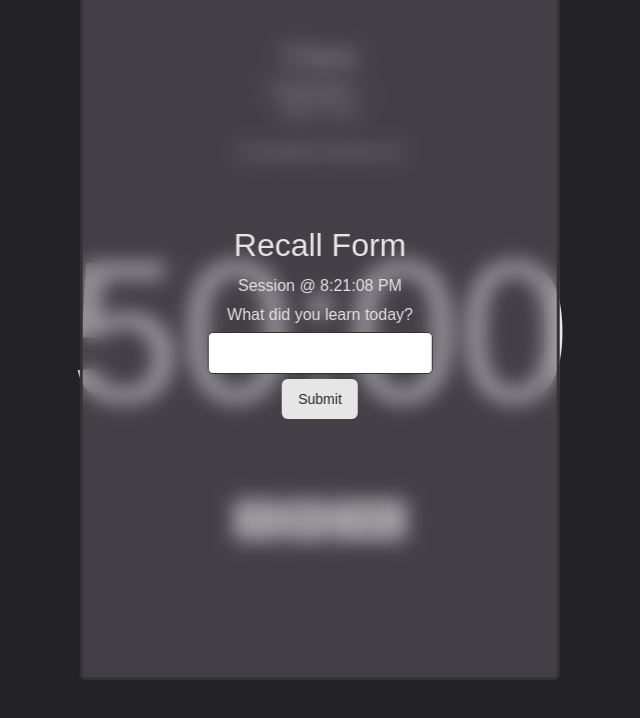
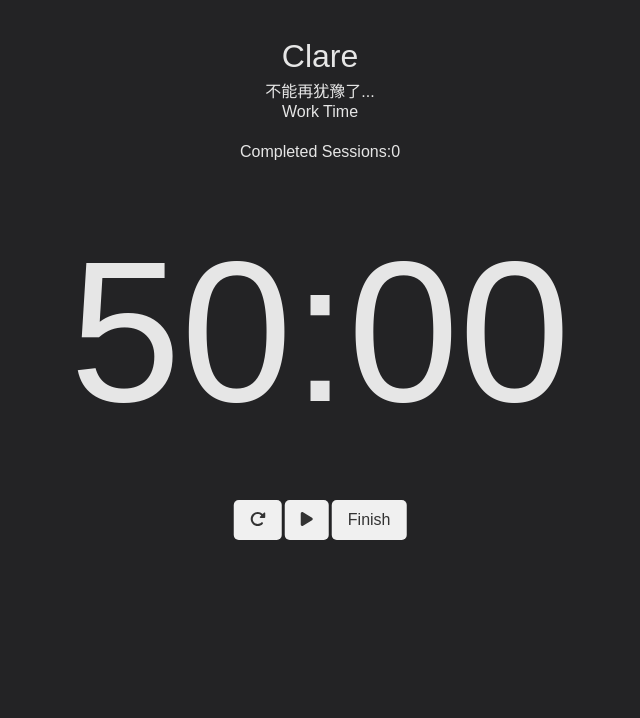
Before and after one commit to Galaxeo/svarog, a React (Vite) app: page / in a window 1280 px wide. Shown: the top 718 px of the page, without its empty margins (320-960 px from the left). Built offline with nearby package versions, Linux system fonts and the light colour scheme; a web font is replaced by a local one.

Commit message:
feat: add recallForm appearing at end, fix form submission handling

```diff
--- a/src/App.tsx
+++ b/src/App.tsx
@@ -4,6 +4,7 @@ import "./App.css";
 // import { useState } from "react";
 import { ThemeProvider } from "./components/theme-provider";
 import Timer from "./components/Timer";
+import { Toaster } from "./components/ui/sonner";
 
 function App() {
   // const [date, setDate] = useState<Date[] | undefined>([]);
@@ -13,6 +14,7 @@ function App() {
         <h1 className="header">Clare</h1>
         <p>不能再犹豫了...</p>
         {/* <Calendar className="" mode="multiple" selected={date} onSelect={setDate} /> */}
+        <Toaster position="top-right" />
         <Timer duration={50} breakTime={10}></Timer>
       </ThemeProvider>
     </>
--- a/src/components/RecallForm.tsx
+++ b/src/components/RecallForm.tsx
@@ -1,41 +1,50 @@
-import { useRef, useState } from "react";
+import { useState } from "react";
 import { toast } from "sonner";
-import { Toaster } from "sonner";
+// import { Toaster } from "sonner";
 import { Button } from "./ui/button";
-import { FontAwesomeIcon } from "@fortawesome/react-fontawesome";
+// import { FontAwesomeIcon } from "@fortawesome/react-fontawesome";
 
-function RecallForm() {
+function RecallForm({setIsFinished = (finished: boolean) => {}}) {
     const [responseData, setResponseData] = useState("");
     function postRecall() {
         // get the value of the input
         const subject = (document.getElementById("subject") as HTMLInputElement)?.value;
         // post to the server
-        fetch("http://127.0.0.1:5000", {
-            method: "POST",
-            headers: {
-                "Content-Type": "application/json",
-            },
-            body: JSON.stringify({ subject }),
-        })
-            .then((response) => response.json())
-            .then((data) => {
-                // show a toast
-                toast.success("Topics submitted");
-                console.log(data);
-                console.log("1. How does Depth First Search (DFS) explore a matrix in terms of visiting neighboring cells and backtracking?\n2. Can you explain how Breadth First Search (BFS) traverses a matrix and uses a queue data structure for exploration?")
-                setResponseData(data);
-            })
-            .catch((error) => {
-                // show a toast
-                toast.error("Error submitting topics");
-            })
+        // fetch("http://127.0.0.1:5000", {
+        //     method: "POST",
+        //     headers: {
+        //         "Content-Type": "application/json",
+        //     },
+        //     body: JSON.stringify({ subject }),
+        // })
+        //     .then((response) => response.json())
+        //     .then((data) => {
+        //         // show a toast
+        //         toast.success("Topics submitted");
+        //         console.log(data);
+        //         console.log("1. How does Depth First Search (DFS) explore a matrix in terms of visiting neighboring cells and backtracking?\n2. Can you explain how Breadth First Search (BFS) traverses a matrix and uses a queue data structure for exploration?")
+        //         setResponseData(data);
+        //     })
+        //     .catch((error) => {
+        //         // show a toast
+        //         toast.error("Error submitting topics");
+        //     })
+
+        // for testing without server
+        toast.success("Topics submitted");
+        setResponseData("1. How does Depth First Search (DFS) explore a matrix in terms of visiting neighboring cells and backtracking?\n2. Can you explain how Breadth First Search (BFS) traverses a matrix and uses a queue data structure for exploration?");
+        setIsFinished(false);
     };
+    const handleSubmit = (event: React.FormEvent<HTMLFormElement>) => {
+        event.preventDefault();
+        postRecall();
+    }
     return (
         <>
         <div className="recallForm blurBackground">
             <h1 className="header">Recall Form</h1>
             <h1>Session @ {new Date().toLocaleTimeString()}</h1>
-            <form>
+            <form onSubmit={handleSubmit}>
                 {/* this will later fill as input into chatgpt, but temp have spot to ask questions*/}
                 <label htmlFor="subject">What did you learn today?</label>
                 <input type="text" id="subject" name="subject" />
--- a/src/components/Timer.tsx
+++ b/src/components/Timer.tsx
@@ -24,6 +24,7 @@ function Timer({ duration = 25, breakTime = 5 }) {
   const [time, setTime] = useState(converted);
   const [isActive, setIsActive] = useState(false);
   const [isBreak, setIsBreak] = useState(false);
+  const [isFinished, setIsFinished] = useState(false);
   const completedSessions = useRef(0);
   const intervalRef = useRef<NodeJS.Timeout | null>(null);
   function startTimer() {
@@ -67,6 +68,7 @@ function Timer({ duration = 25, breakTime = 5 }) {
       duration: 5000,
       action: { label: "Undo", onClick: () => console.log("Undo") },
     });
+    setIsFinished(true);
     // call to server to save session
   }
   function cancelSession() {
@@ -93,7 +95,6 @@ function Timer({ duration = 25, breakTime = 5 }) {
             <FontAwesomeIcon icon={faPlay} />
           )}
         </button>
-        <Toaster position="top-right" />
         <Button
           // variant="outline"
           onClick={() =>
@@ -103,7 +104,7 @@ function Timer({ duration = 25, breakTime = 5 }) {
           Finish
         </Button>
       </div>
-      <RecallForm />
+      {isFinished && <RecallForm setIsFinished={setIsFinished}/>}
     </div>
   );
 }
```
